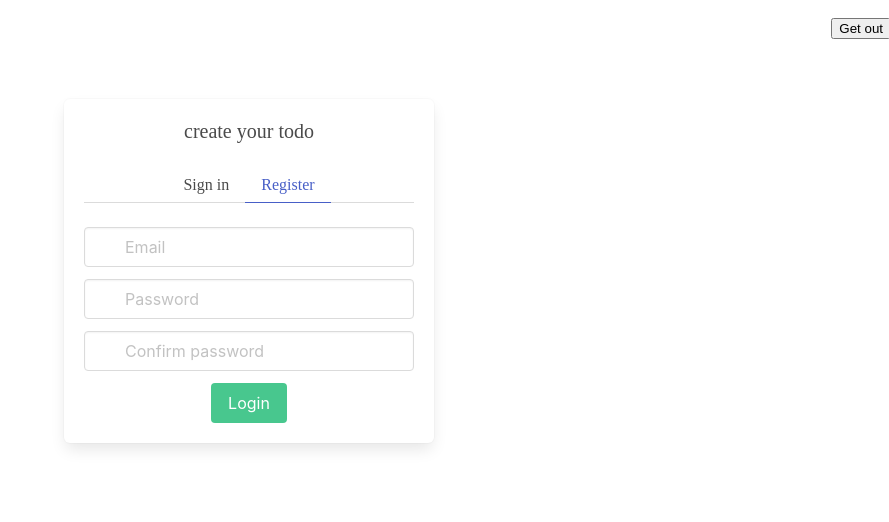
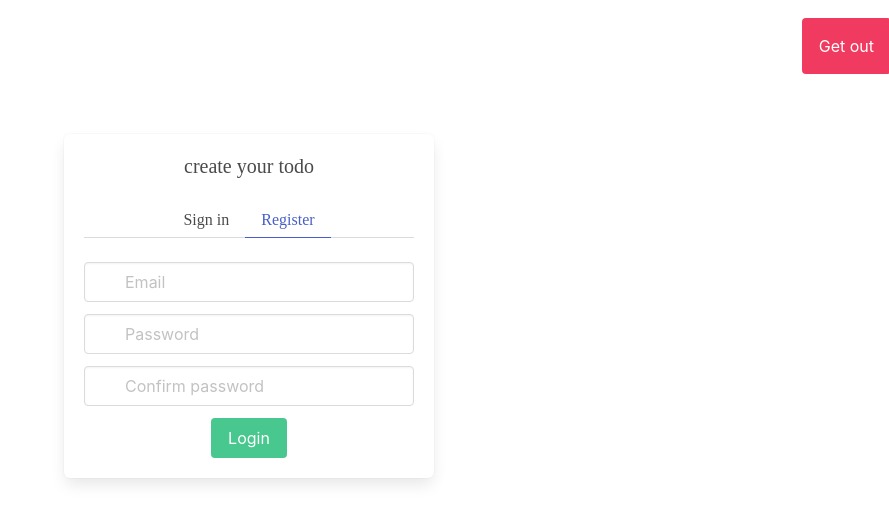
Before and after one commit to breligor/Innowise-Lab-Internship-Level-1-Clever-to-do-list, a Vue app: page /register in a window 1280 px wide. Shown: the top 522 px of the page, without its empty margins (391-1280 px from the left). Built offline with nearby package versions, Linux system fonts and the light colour scheme; no server answers; sample sign-in values are in the browser's storage.

Commit message:
add baseButton component and replace all buttons to it

```diff
--- a/src/App.vue
+++ b/src/App.vue
@@ -1,18 +1,19 @@
 <template>
   <div class="btnWrapper">
-    <button
+    <baseButton
       @click="handleSignOut"
       v-if="isLoggedIn"
-      class="button is-danger is-hovered"
+      class="is-danger is-hovered"
       title="would you like to get out?"
     >
       Get out
-    </button>
+    </baseButton>
   </div>
   <router-view />
 </template>
 
 <script setup>
+import baseButton from "@/components/base/baseButton.vue"
 import { onMounted, onBeforeMount, ref } from "vue";
 import { useRouter } from "vue-router";
 import { onAuthStateChanged, signOut } from "firebase/auth";
--- /dev/null
+++ b/src/components/base/baseButton.vue
@@ -0,0 +1,15 @@
+<template>
+  <button class="button">
+    <slot></slot>
+  </button>
+</template>
+
+<script>
+export default {
+  name: "BaseButton",
+};
+</script>
+
+<style lang="scss" scoped>
+@import "bulma/css/bulma.min.css";
+</style>
--- a/src/views/registerPage.vue
+++ b/src/views/registerPage.vue
@@ -41,7 +41,7 @@
       </div>
       <div class="field">
         <p class="control is-flex is-justify-content-center">
-          <button @click="register" class="button is-success">Login</button>
+          <baseButton @click="register" class="is-success">Login</baseButton>
         </p>
       </div>
     </div>
@@ -53,6 +53,7 @@ import { ref } from "vue";
 import { useFirebaseApi } from "@/firebaseApp";
 import { useRouter } from "vue-router";
 import baseInput from "@/components/base/baseInput.vue";
+import baseButton from "@/components/base/baseButton.vue";
 import { createUserWithEmailAndPassword } from "firebase/auth";
 import { useNotificationApi } from "@/toastFunctions";
 
--- a/src/views/signInPage.vue
+++ b/src/views/signInPage.vue
@@ -32,7 +32,7 @@
       </div>
       <div class="field">
         <p class="control is-flex is-justify-content-center">
-          <button @click="signIn" class="button is-success">Login</button>
+          <baseButton @click="signIn" class="is-success">Login</baseButton>
         </p>
       </div>
     </div>
@@ -43,6 +43,7 @@
 import { ref } from "vue";
 import { useRouter } from "vue-router";
 import baseInput from "@/components/base/baseInput.vue";
+import baseButton from "@/components/base/baseButton.vue";
 import { signInWithEmailAndPassword } from "firebase/auth";
 import { useNotificationApi } from "@/toastFunctions";
 import { useFirebaseApi } from "@/firebaseApp";
```
